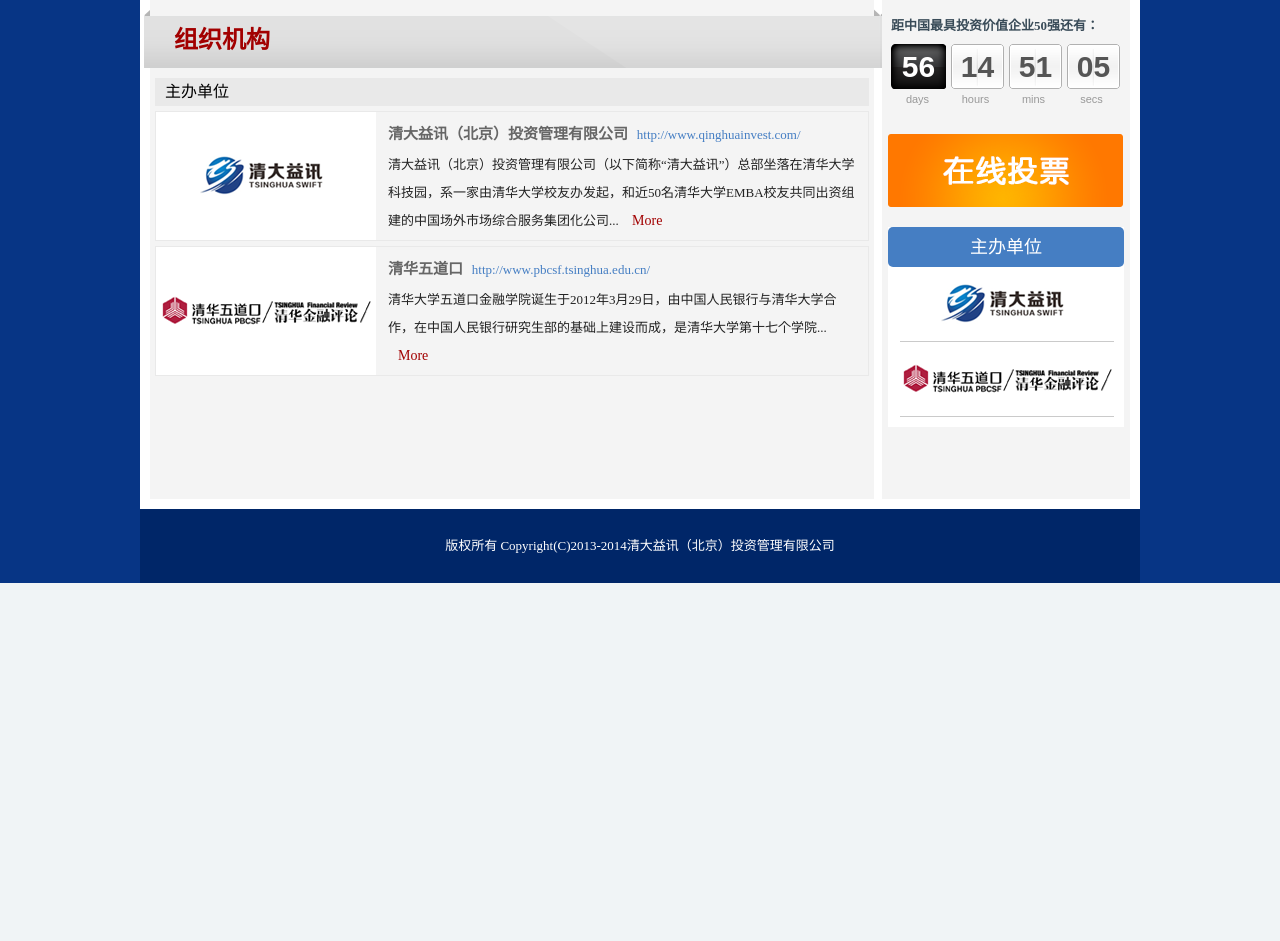
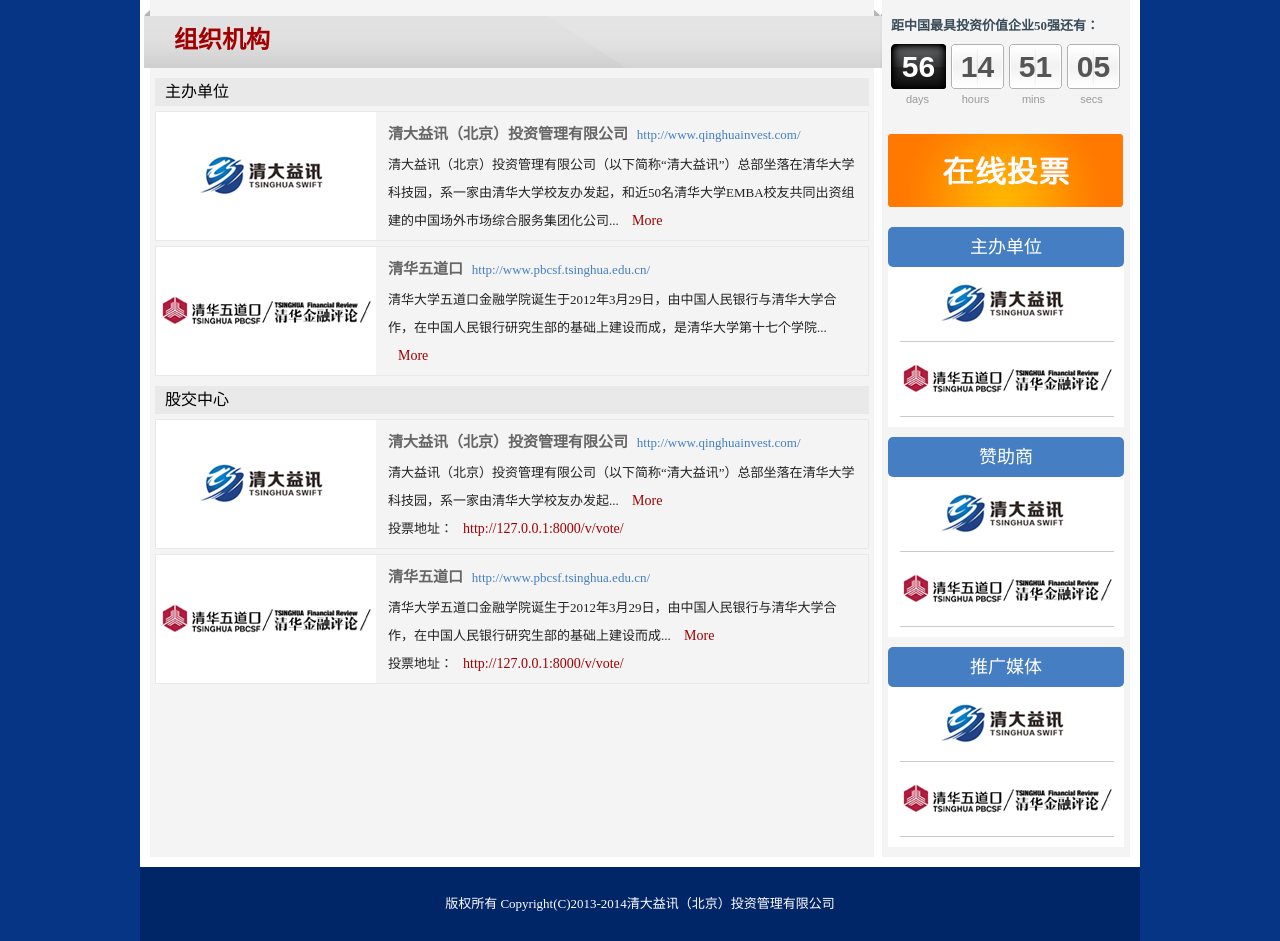
Before and after one commit to congyuandong/Vote, a Django app: page /v/ins/ in a window 1280 px wide. Shown: the part 777-1718 px from the top of the page. Before the commit the page ends 1360 px from the top, so only its background shows below. Run offline with Django 3.2, Linux system fonts and the light colour scheme.

Commit message:
修改
增加投票入口，增加预投票中按钮(prebtn_vote)，增加赞助商，推广媒体侧边栏，增加组织机构下 股交中心

```diff
--- a/qdvote/urls.py
+++ b/qdvote/urls.py
@@ -8,6 +8,7 @@ urlpatterns = patterns('',
 	url(r'^judge/', views.Judge, name='Judge'),
 	url(r'^apply/', views.Apply, name='Apply'),
 	url(r'^contact/', views.Contact, name='Contact'),
+	url(r'^envote/', views.VoteEntry, name='VoteEntry'),
 	url(r'^vote/', views.OnlineVote, name='OnlineVote'),
 	url(r'^detail/(.+)', views.Detail, name='Detail'),
 	url(r'^rank/', views.Rank, name='Rank'),
--- a/qdvote/views.py
+++ b/qdvote/views.py
@@ -47,6 +47,14 @@ def Contact(request):
 	context_dict = {}
 
 	return render_to_response('qdvote/contact.html',context_dict,context)
+
+
+#投票入口
+def VoteEntry(request):
+	context = RequestContext(request)
+	context_dict = {}
+
+	return render_to_response('qdvote/voteEntry.html',context_dict,context)
 
 def OnlineVote(request):
 	context = RequestContext(request)
--- a/static/css/style.css
+++ b/static/css/style.css
@@ -127,6 +127,7 @@ input[type="text"]:focus{
   margin-right: 8px;
   min-height: 500px;
   *height: 500px;
+  height: 100%;
 }
 .main .left .flow{
   padding: 18px 20px;
@@ -394,12 +427,12 @@ input[type="text"]:focus{
 }
 .main .right .onlinevote{
   height: 73px;
-  margin: 0 6px;
+  margin: 0 6px 10px 6px;
   display: inline-block;
 }
 
 .main .right .sponsor{
-  margin:20px 6px;
+  margin:10px 6px;
   background-color: #fff;
   padding-bottom: 10px;
 }
--- a/static/js/script.js
+++ b/static/js/script.js
@@ -10,7 +10,8 @@ var vote_id = -1;
 
 $(document).ready(function() {
   var len = $(".left").height();
-  len = (len > 500) ? len : 500;
+  var rlen = $(".right").height();
+  len = (len > rlen) ? len : rlen;
   $(".main").css("height", len);
   var lenr = $(".vright").height();
 	var lenl = $(".sidenav").height() + 60;
--- a/templates/qdvote/base.html
+++ b/templates/qdvote/base.html
@@ -48,12 +48,30 @@
           </div>
         </div>
         <div class="onlinevote">
-          <a href="/v/vote/" target='_blank'>
+          <a href="/v/envote/">
             <img src="{% static 'images/online_vote.png'%}" />
           </a>
         </div>
         <div class="sponsor">
           <div class="title">主办单位</div>
+          <a href="http://www.qinghuainvest.com/">
+            <img src="{% static 'images/qinghuainvest.png'%}"  />
+          </a>
+          <a href="http://www.pbcsf.tsinghua.edu.cn/">
+            <img src="{% static 'images/pbcsf.png'%}"  />
+          </a>
+        </div>
+        <div class="sponsor">
+          <div class="title">赞助商</div>
+          <a href="http://www.qinghuainvest.com/">
+            <img src="{% static 'images/qinghuainvest.png'%}"  />
+          </a>
+          <a href="http://www.pbcsf.tsinghua.edu.cn/">
+            <img src="{% static 'images/pbcsf.png'%}"  />
+          </a>
+        </div>
+        <div class="sponsor">
+          <div class="title">推广媒体</div>
           <a href="http://www.qinghuainvest.com/">
             <img src="{% static 'images/qinghuainvest.png'%}"  />
           </a>
--- a/templates/qdvote/institution.html
+++ b/templates/qdvote/institution.html
@@ -41,5 +41,48 @@
       </div>
     </li>
   </ul>
+  <ul class="listbox">
+    <li class="lititle">股交中心</li>
+    <li class="s1">
+      <div class="liimg">
+        <p>
+          <img src="{% static 'images/qinghuainvest.png'%}" />
+        </p>
+      </div>
+      <div class="lidetails">
+        <h3>
+          清大益讯（北京）投资管理有限公司
+          <a href="http://www.qinghuainvest.com/" target="_blank">http://www.qinghuainvest.com/</a>
+        </h3>
+        <p>
+          清大益讯（北京）投资管理有限公司（以下简称“清大益讯”）总部坐落在清华大学科技园，系一家由清华大学校友办发起...
+          <a target="_blank" href="http://www.qinghuainvest.com/page/html/company.php" class="limore">More</a>
+        </p>
+         <p>
+          投票地址：<a target="_blank" href="/v/vote/" class="limore">http://127.0.0.1:8000/v/vote/</a>
+        </p>
+      </div>
+    </li>
+    <li class="s1">
+      <div class="liimg">
+        <p>
+          <img src="{% static 'images/pbcsf.png'%}" />
+        </p>
+      </div>
+      <div class="lidetails">
+        <h3>
+          清华五道口
+          <a href="http://www.pbcsf.tsinghua.edu.cn/" target="_blank">http://www.pbcsf.tsinghua.edu.cn/</a>
+        </h3>
+        <p>
+          清华大学五道口金融学院诞生于2012年3月29日，由中国人民银行与清华大学合作，在中国人民银行研究生部的基础上建设而成...
+          <a target="_blank" href="http://www.pbcsf.tsinghua.edu.cn/about/about.html" class="limore">More</a>
+        </p>
+         <p>
+          投票地址：<a target="_blank" href="/v/vote/" class="limore">http://127.0.0.1:8000/v/vote/</a>
+        </p>
+      </div>
+    </li>
+  </ul>
 </div>
 {% endblock %}
--- a/templates/qdvote/onlineVote.html
+++ b/templates/qdvote/onlineVote.html
@@ -59,7 +59,7 @@
         <h2>{{c.name}}</h2>
         <p>
           <span id='vote_no_{{c.id}}'>票数:{{c.vote}}</span>
-          <a role="button" class="btn_vote" data-toggle="modal" data="{{c.id}}"></a>
+          <a role="button" class="prebtn_vote" data-toggle="modal" data="{{c.id}}"></a>
         </p>
       </li>
       {% endfor %}
```
Also changed, not shown: other parts of static/css/style.css (+38 -1 lines), templates/qdvote/voteEntry.html (added, +23 -0 lines), static/images/pre_vbtn.png (added), 6 other files.
